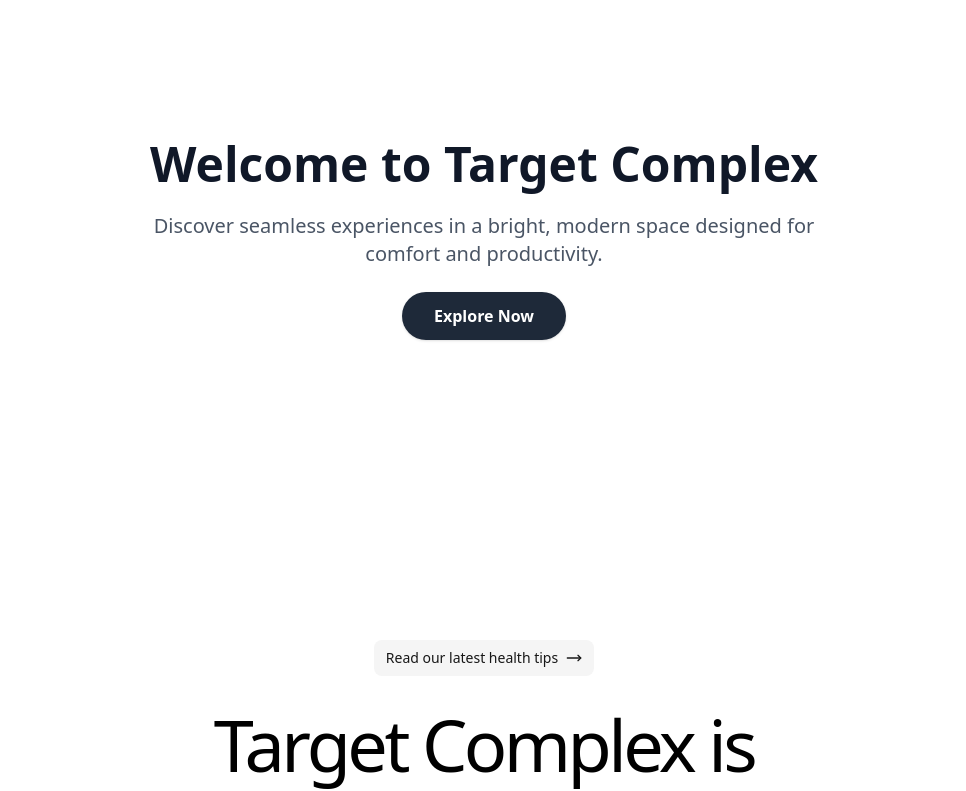
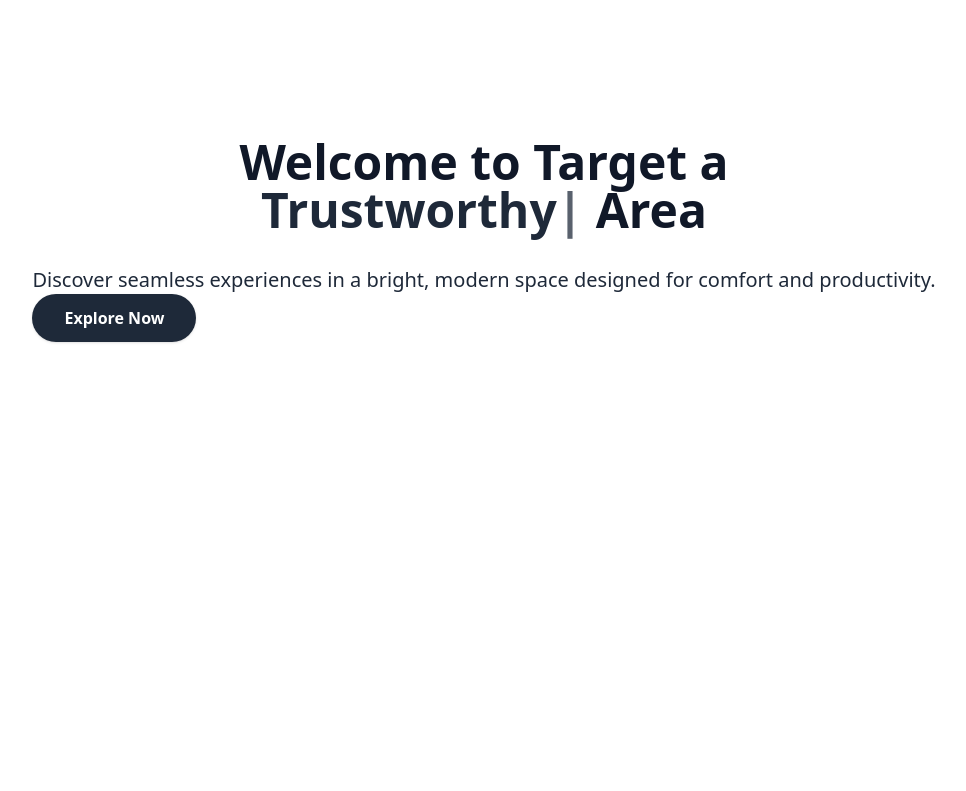
Before and after one commit to AimeKelvin/target-phar-page, a Next.js app in the folder frontend/: page / in a window 1280 px wide. Shown: the top 791 px of the page, without its empty margins (156-1122 px from the left). Built offline with nearby package versions, Linux system fonts and the light colour scheme.

Commit message:
Adding Typing animation

```diff
--- a/frontend/src/app/page.tsx
+++ b/frontend/src/app/page.tsx
@@ -6,7 +6,6 @@ function page() {
   return (
     <div>
       <Hero3 />
-      <Hero />
     </div>
   )
 }
--- a/frontend/src/components/Hero3.tsx
+++ b/frontend/src/components/Hero3.tsx
@@ -1,10 +1,50 @@
 "use client"
-import React from "react";
+import React, { useEffect, useState } from "react";
 import { motion } from "framer-motion";
+
+const words = ["Trustworthy", "Reliable", "Solutional"];
+
+function TypingAnimation() {
+    const [wordIndex, setWordIndex] = useState(0);
+    const [displayed, setDisplayed] = useState("");
+    const [typing, setTyping] = useState(true);
+
+    useEffect(() => {
+        let timeout: NodeJS.Timeout;
+        if (typing) {
+            if (displayed.length < words[wordIndex].length) {
+                timeout = setTimeout(() => {
+                    setDisplayed(words[wordIndex].slice(0, displayed.length + 1));
+                }, 100);
+            } else {
+                setTyping(false);
+                timeout = setTimeout(() => {
+                    setDisplayed('');
+                    setWordIndex((prev) => (prev + 1) % words.length);
+                    setTyping(true);
+                }, 1200);
+            }
+        } else {
+            timeout = setTimeout(() => {
+                setDisplayed('');
+                setWordIndex((prev) => (prev + 1) % words.length);
+                setTyping(true);
+            }, 400);
+        }
+        return () => clearTimeout(timeout);
+    }, [displayed, typing, wordIndex]);
+
+    return (
+        <span className="text-gray-800 font-semibold">
+            {displayed}
+            <span className="animate-pulse">|</span>
+        </span>
+    );
+}
 
 function Hero3() {
     return (
-        <section className="bg-white min-h-[60vh] flex items-center justify-center px-6 py-16">
+        <section className="bg-white min-h-[60vh] flex gap-4 flex-col items-center justify-center px-6 py-16">
             <div className="max-w-2xl w-full text-center space-y-6">
                 <motion.h1
                     initial={{ opacity: 0, y: 30 }}
@@ -12,14 +52,15 @@ function Hero3() {
                     transition={{ duration: 0.7 }}
                     className="text-4xl md:text-5xl font-bold text-gray-900"
                 >
-                    Welcome to Target Complex
+                    Welcome to Target a <TypingAnimation /> Area
                 </motion.h1>
-
+            </div>
+            <div>
                 <motion.p
                     initial={{ opacity: 0, y: 20 }}
                     animate={{ opacity: 1, y: 0 }}
                     transition={{ duration: 0.9, delay: 0.3 }}
-                    className="text-lg md:text-xl text-gray-600"
+                    className="text-lg md:text-xl text-gray-800 mt-4"
                 >
                     Discover seamless experiences in a bright, modern space designed for
                     comfort and productivity.
@@ -31,7 +72,7 @@ function Hero3() {
                 >
                     <a
                         href="#explore"
-                        className="inline-block px-8 py-3 rounded-full bg-gray-800 text-white font-semibold shadow hover:bg-gray-900 transition"
+                        className="inline-block px-8 py-3 rounded-full bg-gray-800 text-white font-semibold shadow hover:bg-gray-700 transition"
                     >
                         Explore Now
                     </a>
```
